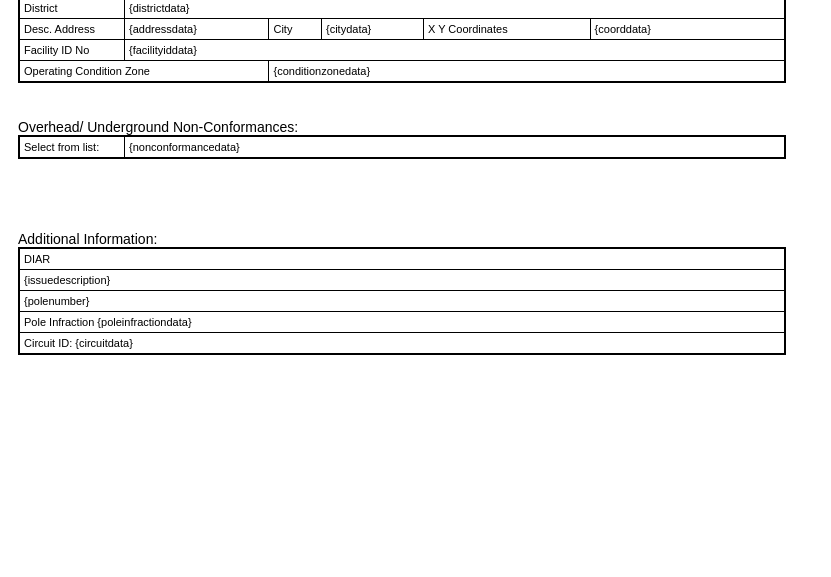
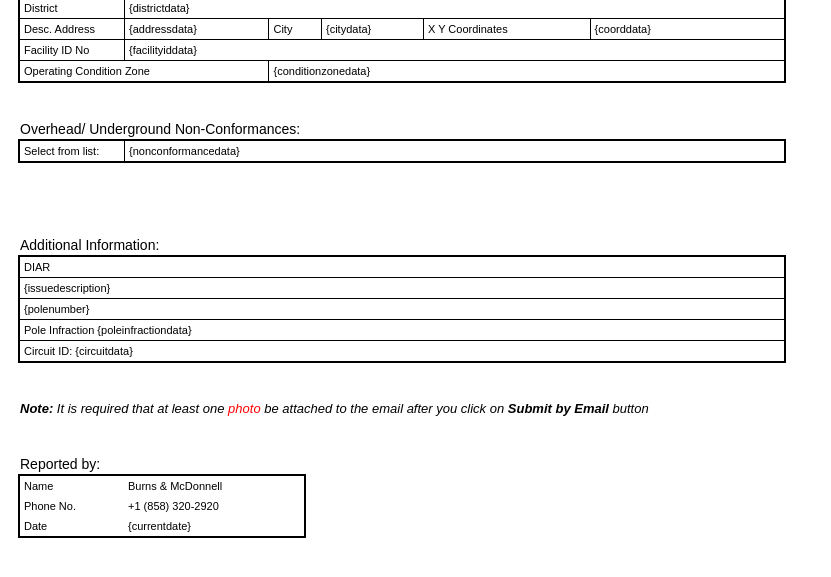
Before and after one commit to petraintelligence/SDGE_DIAR, a plain HTML site: page index.html in a window 1280 px wide. Shown: the part 139-716 px from the top of the page, without its empty margins (0-831 px from the left). Drawn offline with Linux system fonts and the light colour scheme.

Commit message:
Formatted bottom table Need to format Additional info table and head

```diff
--- a/index.html
+++ b/index.html
@@ -11,6 +11,10 @@
             margin: 0;
             padding: 0;
             font-family: Arial, Helvetica, sans-serif;
+        }
+
+        p {
+            margin: 2px;
         }
 
         .page {
@@ -63,10 +67,10 @@
             font-size: 11px;
             width: 8in;
             border-collapse: collapse;
+            margin: 0px;
         }
 
         tr {
-            padding: 2px;
             border: 1px solid black;
         }
 
@@ -78,6 +82,32 @@
         .firstcolumn {
             width: 1in;
             column-span: "1";
+        }
+
+        .note-section {
+            font-size: 13px;
+            font-style: italic;
+            font-weight: 500;
+        }
+
+        .redword {
+            color: red;
+        }
+
+        .bottomtable {
+            border: 2px solid black;
+            font-size: 11px;
+            width: 3in;
+            border-collapse: collapse;
+        }
+
+        .bottomtablerows {
+            border: none;
+        }
+
+        .bottomtabledata {
+            border: none;
+            padding: 4px;
         }
     </style>
 </head>
@@ -136,8 +166,7 @@
 
             <!--This is the Overhead/Underground Non Conformances section-->
             <div class="body-table">
-                Overhead/ Underground Non-Conformances:
-                <br>
+                <p>Overhead/ Underground Non-Conformances:</p>
                 <table class="table">
                     <tr>
                         <td class="firstcolumn">Select from list:</td>
@@ -149,10 +178,9 @@
             <br>
             <br>
             <br>
-            <!--This is the Note Section-->
+            <!--This is the Additional Information Section-->
             <div class="body-table">
-                Additional Information:
-                <br>
+                <p>Additional Information:</p>
                 <table class="table">
                     <tr>
                         <td>DIAR</td>
@@ -171,10 +199,35 @@
                     </tr>
                 </table>
             </div>
-
+            <br>
+            <br>
+            <!--This is the Note Section-->
+            <div class="note-section">
+                <p>
+                    <b>Note:</b> It is required that at least one <span class="redword">photo</span> be attached to the
+                    email
+                    after you click on <b>Submit by Email</b> button
+                </p>
+            </div>
+            <br>
+            <br>
             <!--This is the Reported by section-->
-            <div class="body-table">
-
+            <div class=" body-table">
+                <p>Reported by:</p>
+                <table class="bottomtable">
+                    <tr class="bottomtablerows">
+                        <td class="firstcolumn bottomtabledata">Name</td>
+                        <td class="bottomtabledata">Burns & McDonnell</td>
+                    </tr>
+                    <tr class="bottomtablerows">
+                        <td class='firstcolumn bottomtabledata'>Phone No.</td>
+                        <td class="bottomtabledata">+1 (858) 320-2920</td>
+                    </tr>
+                    <tr class="bottomtablerows">
+                        <td class="first column bottomtabledata">Date</td>
+                        <td class="bottomtabledata"> {currentdate}</td>
+                    </tr>
+                </table>
             </div>
 
         </div>
```
